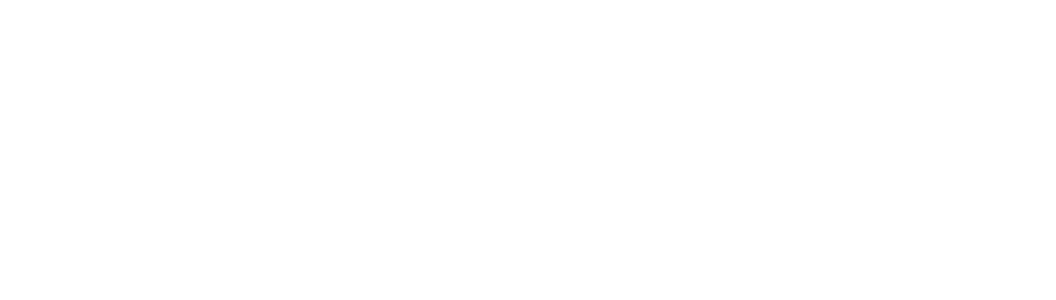
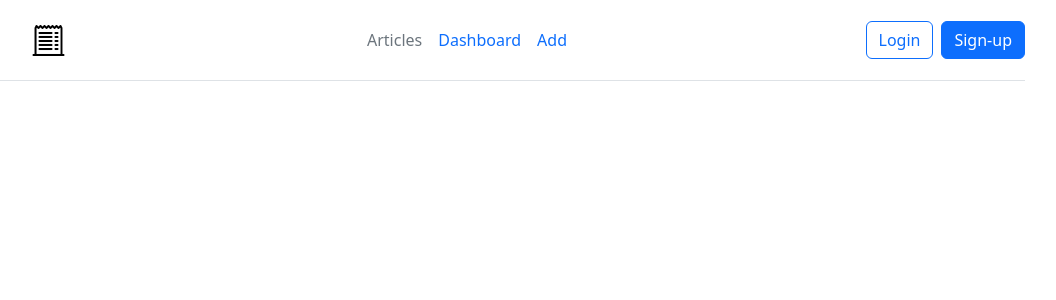
Before and after one commit to Dmitry27Zh/react-blog, a React (Create React App) app: page / in a window 1280 px wide. Shown: the top 300 px of the page, without its empty margins (173-1229 px from the left). Built offline with nearby package versions, Linux system fonts and the light colour scheme.

Commit message:
Create Navigation and Header Components

```diff
--- a/package.json
+++ b/package.json
@@ -6,6 +6,7 @@
     "@testing-library/jest-dom": "^5.17.0",
     "@testing-library/react": "^13.4.0",
     "@testing-library/user-event": "^13.5.0",
+    "bootstrap": "^5.3.1",
     "react": "^18.2.0",
     "react-dom": "^18.2.0",
     "react-scripts": "5.0.1",
@@ -34,5 +35,8 @@
       "last 1 firefox version",
       "last 1 safari version"
     ]
+  },
+  "devDependencies": {
+    "bootstrap-icons": "^1.10.5"
   }
 }
--- a/src/App.js
+++ b/src/App.js
@@ -1,7 +1,14 @@
 import './App.css'
+import Header from './components/header'
 
 function App() {
-  return <div className="App"></div>
+  return (
+    <div className="App">
+      <div className="container">
+        <Header />
+      </div>
+    </div>
+  )
 }
 
 export default App
--- /dev/null
+++ b/src/components/header.jsx
@@ -0,0 +1,24 @@
+import Navigation from './navigation'
+
+const Header = () => {
+  return (
+    <header className="d-flex flex-wrap align-items-center justify-content-center justify-content-md-between py-3 mb-4 border-bottom">
+      <div className="col-md-3 mb-2 mb-md-0">
+        <a href="/" className="d-inline-flex link-body-emphasis text-decoration-none fs-2">
+          <i className="bi bi-receipt-cutoff"></i>
+        </a>
+      </div>
+      <Navigation />
+      <div className="col-md-3 text-end">
+        <button type="button" className="btn btn-outline-primary me-2">
+          Login
+        </button>
+        <button type="button" className="btn btn-primary">
+          Sign-up
+        </button>
+      </div>
+    </header>
+  )
+}
+
+export default Header
--- /dev/null
+++ b/src/components/navigation.jsx
@@ -0,0 +1,23 @@
+const Navigation = () => {
+  return (
+    <ul className="nav col-12 col-md-auto mb-2 justify-content-center mb-md-0">
+      <li>
+        <a href="/" className="nav-link px-2 link-secondary">
+          Articles
+        </a>
+      </li>
+      <li>
+        <a href="/" className="nav-link px-2">
+          Dashboard
+        </a>
+      </li>
+      <li>
+        <a href="/" className="nav-link px-2">
+          Add
+        </a>
+      </li>
+    </ul>
+  )
+}
+
+export default Navigation
--- a/src/index.js
+++ b/src/index.js
@@ -2,6 +2,8 @@
 import ReactDOM from 'react-dom/client'
 import './index.css'
 import App from './App'
+import 'bootstrap/dist/css/bootstrap.css'
+import 'bootstrap-icons/font/bootstrap-icons.css'
 
 const root = ReactDOM.createRoot(document.getElementById('root'))
 root.render(
```
Also changed, not shown: 1 other file (tests, documents, lock files or other folders).
